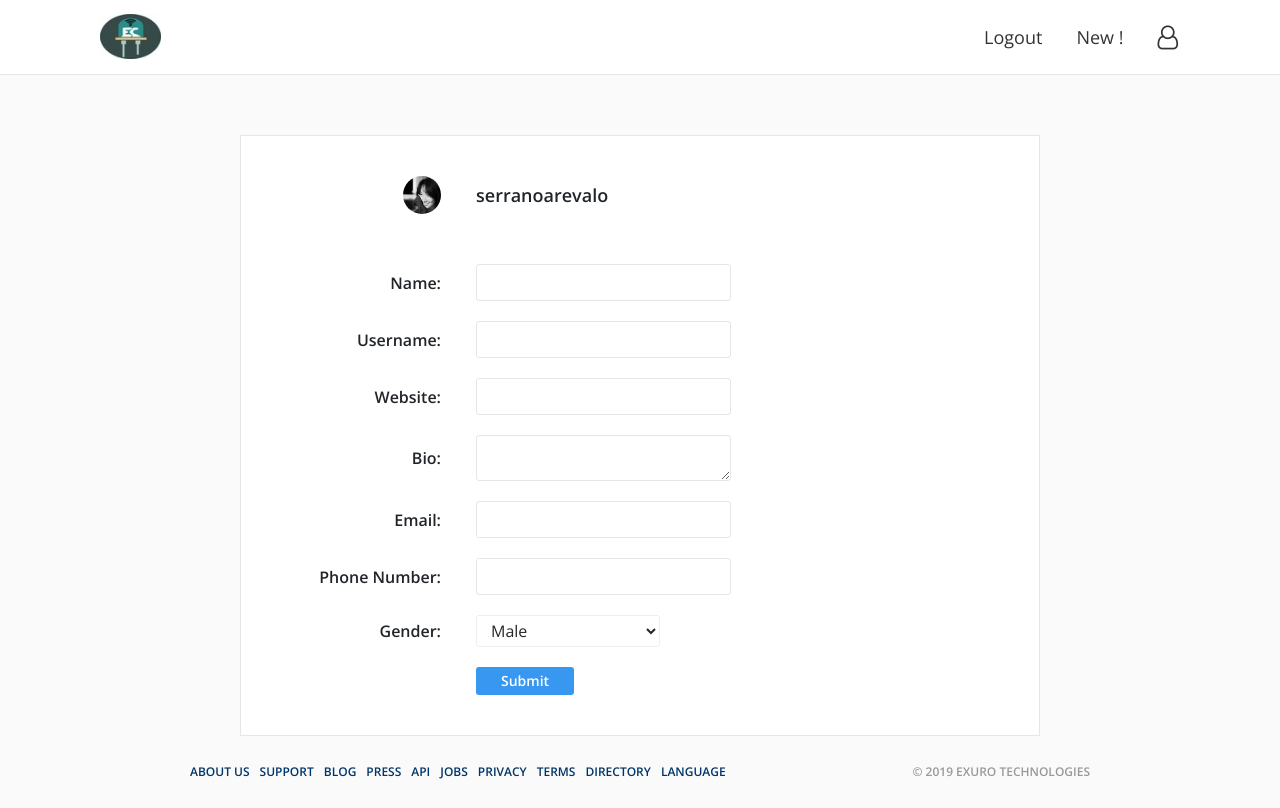
After one commit to thameemk/student-alumni-portal-ece-tkmce, a CodeIgniter app: a page that uses application/views/user_home/edit_profile.php in a window 1280 px wide. The commit adds this page. Run offline with CodeIgniter, Linux system fonts and the light colour scheme; the visitor is signed in with stand-in values (Sample User, id 1).

Commit message:
edit profile ui

```diff
--- a/application/controllers/User.php
+++ b/application/controllers/User.php
@@ -66,4 +66,10 @@ class User extends CI_Controller {
         $this->load->view('user_home/profile');
         $this->load->view('user_home/user_footer');
     }
+    public function editprofile()
+    {
+        $this->load->view('user_home/user_header');
+        $this->load->view('user_home/edit_profile');
+        $this->load->view('user_home/user_footer');
+    }
 }
--- /dev/null
+++ b/application/views/user_home/edit_profile.php
@@ -0,0 +1,45 @@
+<main id="edit-profile">
+        <div class="edit-profile__container">
+            <header class="edit-profile__header">
+                <div class="edit-profile__avatar-container">
+                    <img src="images/avatar.jpg" class="edit-profile__avatar" />
+                </div>
+                <h4 class="edit-profile__username">serranoarevalo</h4>
+            </header>
+            <form action="" class="edit-profile__form">
+                <div class="form__row">
+                    <label for="full-name" class="form__label">Name:</label>
+                    <input id="full-name" type="text" class="form__input" />
+                </div>
+                <div class="form__row">
+                    <label for="user-name" class="form__label">Username:</label>
+                    <input id="user-name" type="text" class="form__input" />
+                </div>
+                <div class="form__row">
+                    <label for="website" class="form__label">Website:</label>
+                    <input id="website" type="url" class="form__input" />
+                </div>
+                <div class="form__row">
+                    <label for="bio" class="form__label">Bio:</label>
+                    <textarea id="bio"></textarea>
+                </div>
+                <div class="form__row">
+                    <label for="email" class="form__label">Email:</label>
+                    <input id="email" type="email" class="form__input" />
+                </div>
+                <div class="form__row">
+                    <label for="phone" class="form__label">Phone Number:</label>
+                    <input id="phone" type="tel" class="form__input" />
+                </div>
+                <div class="form__row">
+                    <label for="gender" class="form__label">Gender:</label>
+                    <select id="gender">
+                        <option value="male">Male</option>
+                        <option value="female">Female</option>
+                        <option value="cant">Can't remember</option>
+                    </select>
+                </div>
+                <input type="submit" value="Submit">
+            </form>
+        </div>
+    </main>
```
Also changed, not shown: application/views/user_home/profile.php (+0 -31 lines).
